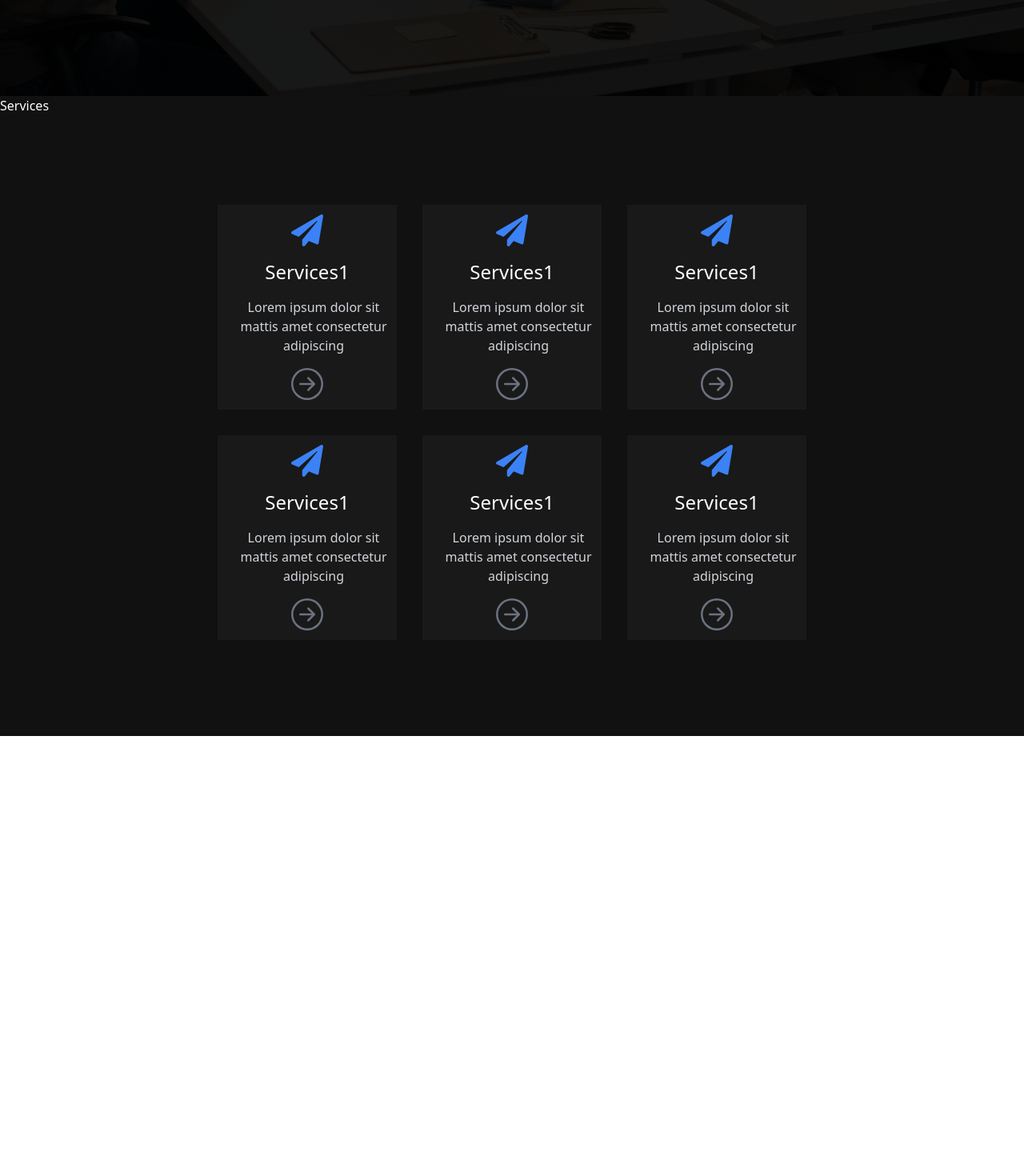
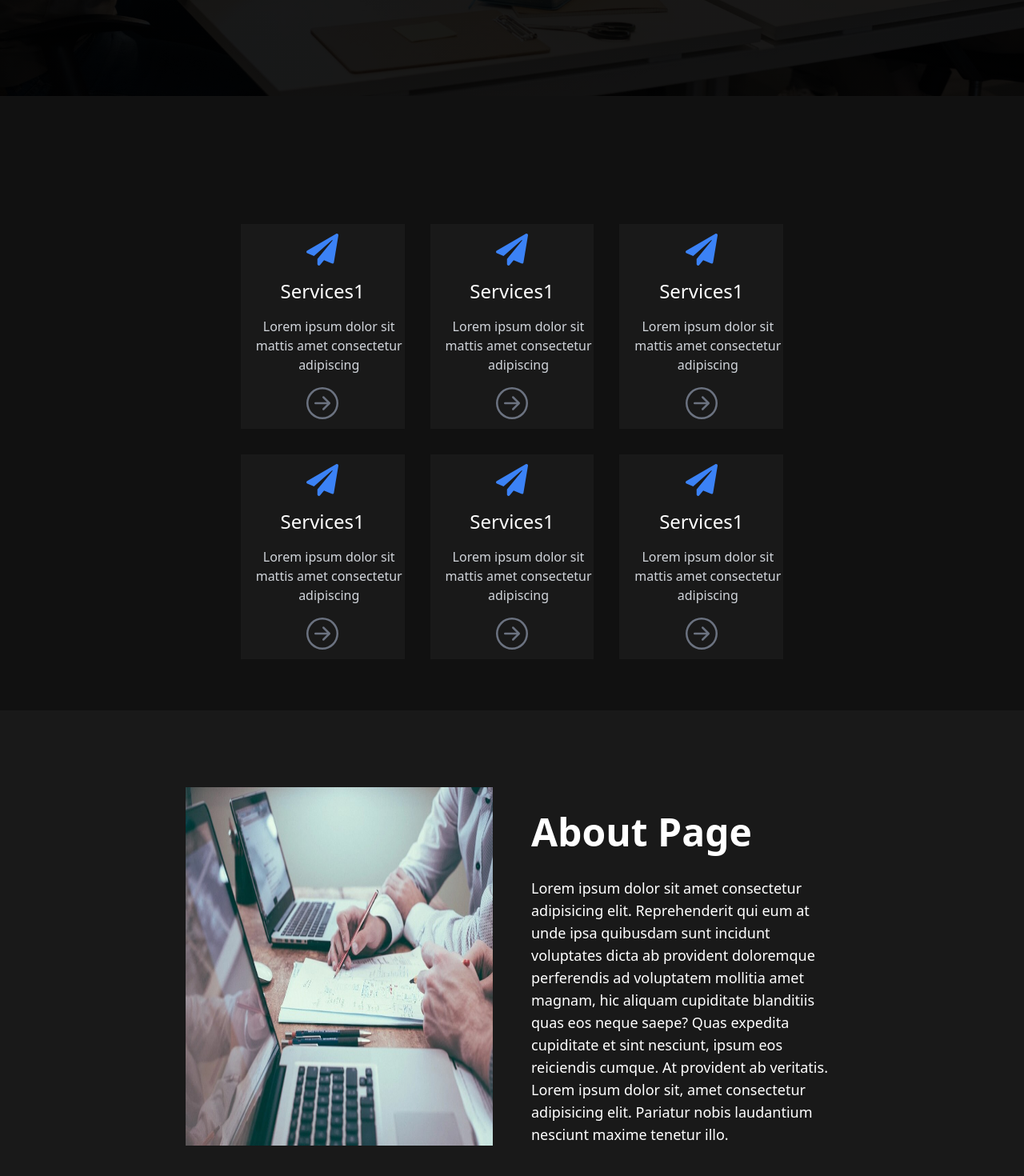
Before and after one commit to Aimeeumuhoza/SolnHb, a React (Create React App) app: page / in a window 1280 px wide. Shown: the part 680-2150 px from the top of the page at 80% size. Before the commit the page ends 1600 px from the top, so only its background shows below. Built offline with nearby package versions, Linux system fonts and the light colour scheme.

Commit message:
about page

```diff
--- a/src/App.js
+++ b/src/App.js
@@ -1,14 +1,15 @@
-
 import './App.css';
 import Navbar from '../src/components/Navbar/Navbar';
 import Content from './components/Header/content';
 import Services from './components/Services/Services';
+import About from "./components/About/About"
 function App() {
   return (
-    <div >
-     <Navbar/>
+    <div>
+      <Navbar/>
       <Content/>
       <Services/>
+      <About/>
     </div>
   );
 }
--- a/src/components/About/About.jsx
+++ b/src/components/About/About.jsx
@@ -1,10 +1,27 @@
 import React from 'react';
-
+import headerMainImg from '../../assets/about.jpg';
 function About() {
     return (
-        <div className=' text-orange-500'>
-            <h1>About Page</h1>
-            <p>This is a simple about page.</p>
+        <div className='bg-dark h-auto p-24'>
+            <div className='container w-3/4  justify-center mx-auto '>
+            <div className='text-center flex flex-col lg:flex-row gap-12'>
+  <div className='lg:w-1/2'>
+    <img src={headerMainImg} alt='about' className='w-full h-auto lg:h-full' />
+  </div>
+  <div className='lg:w-1/2 text-white text-left'>
+    <h1 className='text-5xl py-8 font-bold'>About Page</h1>
+    <p className='text-lg'>Lorem ipsum dolor sit amet consectetur adipisicing elit. Reprehenderit qui eum at unde ipsa quibusdam sunt incidunt voluptates dicta ab provident
+      doloremque perferendis ad voluptatem mollitia amet magnam, hic aliquam cupiditate blanditiis quas eos neque saepe? Quas expedita cupiditate et sint nesciunt, ipsum eos reiciendis cumque.
+      At provident ab veritatis.
+
+      Lorem ipsum dolor sit, amet consectetur adipisicing elit.
+      Pariatur nobis laudantium nesciunt maxime tenetur illo.</p>
+  </div>
+</div>
+
+
+            </div>
+
         </div>
     );
 }
--- /dev/null
+++ b/src/components/About/about.css
@@ -0,0 +1,17 @@
+.about-content{
+    row-gap: 40px;
+}
+
+@media screen and (min-width: 768px){
+    .about-content{
+        text-align: left;
+    }
+}
+
+@media screen and (min-width: 992px){
+    .about-content{
+        grid-template-columns: repeat(2, 1fr);
+        align-items: center;
+        column-gap: 60px;
+    }
+}
--- a/src/components/Services/Services.jsx
+++ b/src/components/Services/Services.jsx
@@ -4,10 +4,9 @@ import { FaPaperPlane, FaEdit, FaRocket, FaShoppingCart, FaFileAlt, FaPhoneAlt,
 import { BiDollarCircle } from "react-icons/bi";
 function Services() {
     return (
-        <div className='bg-bg h-screen'>
-            <h1 className='text-white'>Services</h1>
-            <div className='flex flex-col justify-center items-center mt-24 '>
-                <div className='flex flex-row w-3/5'>
+        <div className='bg-bg h-auto '>
+            <div className='flex flex-col justify-center items-center p-12 '>
+                <div className='flex flex-col lg:flex-row h-auto w-3/5 mt-24'>
                     <div className='flex text-white w-2/5 h-64 bg-bg1 m-4 justify-center items-center flex-col'>
                         <FaPaperPlane className='text-blue-500 mb-4' size={40} />
                         <h1 className='text-white text-2xl mb-4'>Services1</h1>
@@ -27,7 +26,7 @@ function Services() {
                         <BsArrowRightCircle className='text-gray-500' size={40} />
                     </div>
                 </div>
-                <div className='flex flex-row w-3/5'>
+                <div className='flex flex-col lg:flex-row h-auto w-3/5'>
                 <div className='flex text-white w-2/5 h-64 bg-bg1 m-4 justify-center items-center flex-col'>
                         <FaPaperPlane className='text-blue-500 mb-4' size={40} />
                         <h1 className='text-white text-2xl mb-4'>Services1</h1>
--- a/tailwind.config.js
+++ b/tailwind.config.js
@@ -11,7 +11,8 @@ module.exports = {
         secondary: "#173B3F",
         bg: "#111111",
         bg1:"#191919",
-        title:"#569DD8"
+        title:"#569DD8",
+        dark:"#191919"
       }
     },
   },
```
Also changed, not shown: src/assets/about.jpg (added), src/components/Qualities/Qualities.jsx (added).
